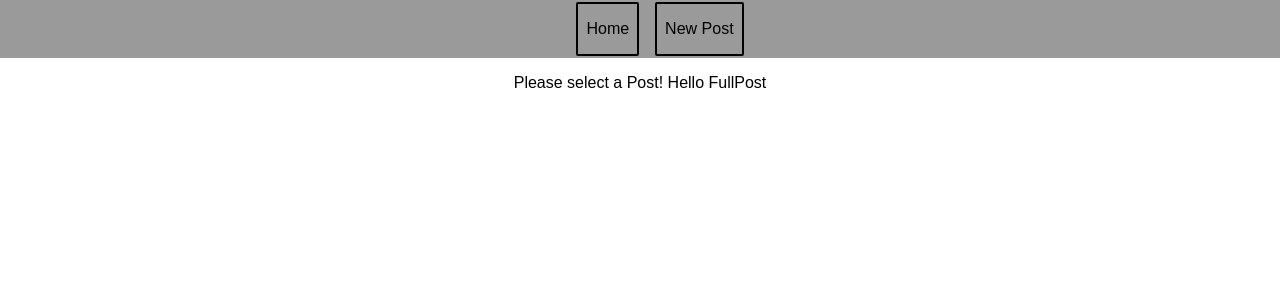
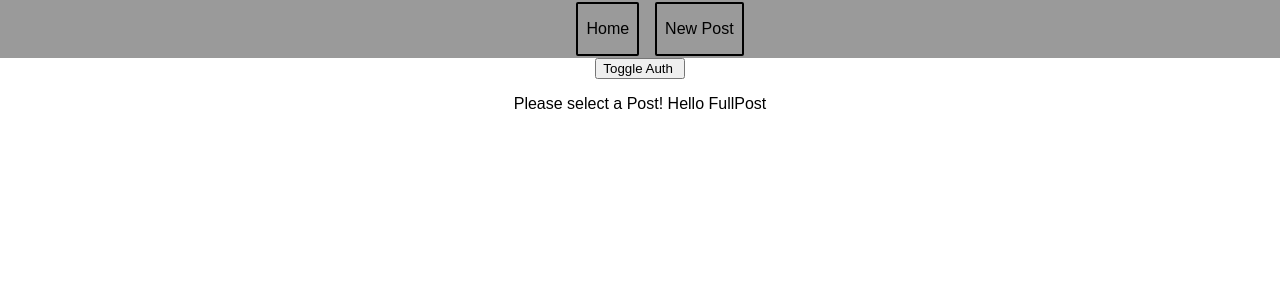
Before and after one commit to Sonidec93/react-http-practice, a React (Create React App) app: page / in a window 1280 px wide. Shown: the top 300 px of the page. Built offline with nearby package versions, Linux system fonts and the light colour scheme.

Commit message:
minor changes

```diff
--- a/src/containers/Blog/Blog.js
+++ b/src/containers/Blog/Blog.js
@@ -16,6 +16,16 @@ const AsyncComp = AsyncComponent(() => {
 
 class Blog extends Component {
 
+    state = {
+        auth: false
+    }
+    toggleAuth = () => {
+        this.setState((prevState, props) => {
+            return {
+                auth: !prevState.auth
+            }
+        })
+    }
     render() {
         return (
             <div className="Blog">
@@ -44,9 +54,9 @@ class Blog extends Component {
                 {/* <Posts /> */}
                 {/* <Route path="/" render={() => <h1>Hello from router</h1>} /> */}
 
-
+                <button onClick={this.toggleAuth}>Toggle Auth </button>
                 <Switch>
-                    <Route path="/new-posts" exact component={AsyncComp} />
+                    {this.state.auth ? <Route path="/new-posts" exact component={AsyncComp} /> : null}
                     {/* <Route path="/posts" component={Posts} /> */}
                     <Route path="/posts" render={(props) => (
                         <Suspense fallback={<div>Loading ...</div>}>
--- a/src/containers/Blog/NewPost/NewPost.js
+++ b/src/containers/Blog/NewPost/NewPost.js
@@ -16,10 +16,11 @@ class NewPost extends Component {
         let data = { ...this.state };
         axios.post('https://jsonplaceholder.typicode.com/posts', data).then(response => {
             // this.setState({ submitted: true });
-            this.props.history.push({ pathname:'/posts'});
+            this.props.history.push({ pathname: '/posts' });
         })
     }
     componentDidMount() {
+
         const params = new URLSearchParams(this.props.location.search);
         for (let param of params.entries()) {
             console.log(param);
```
